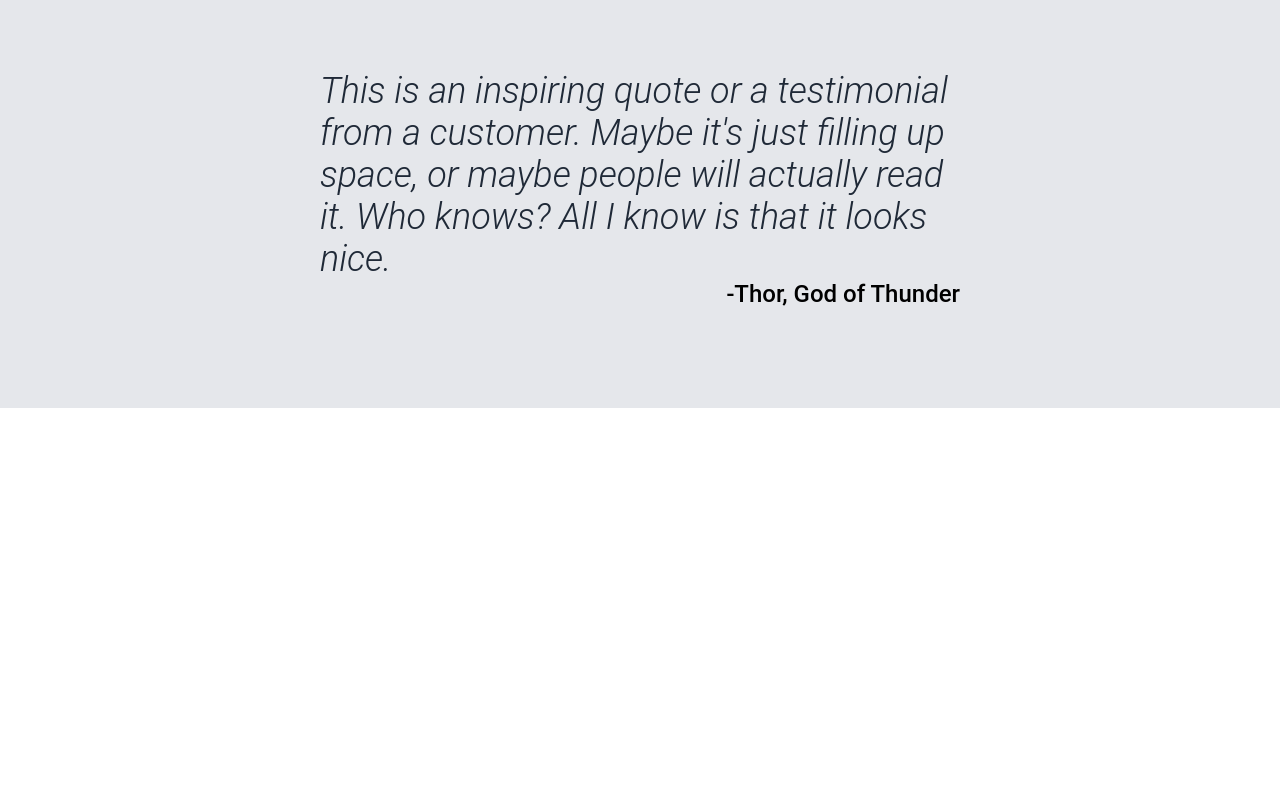
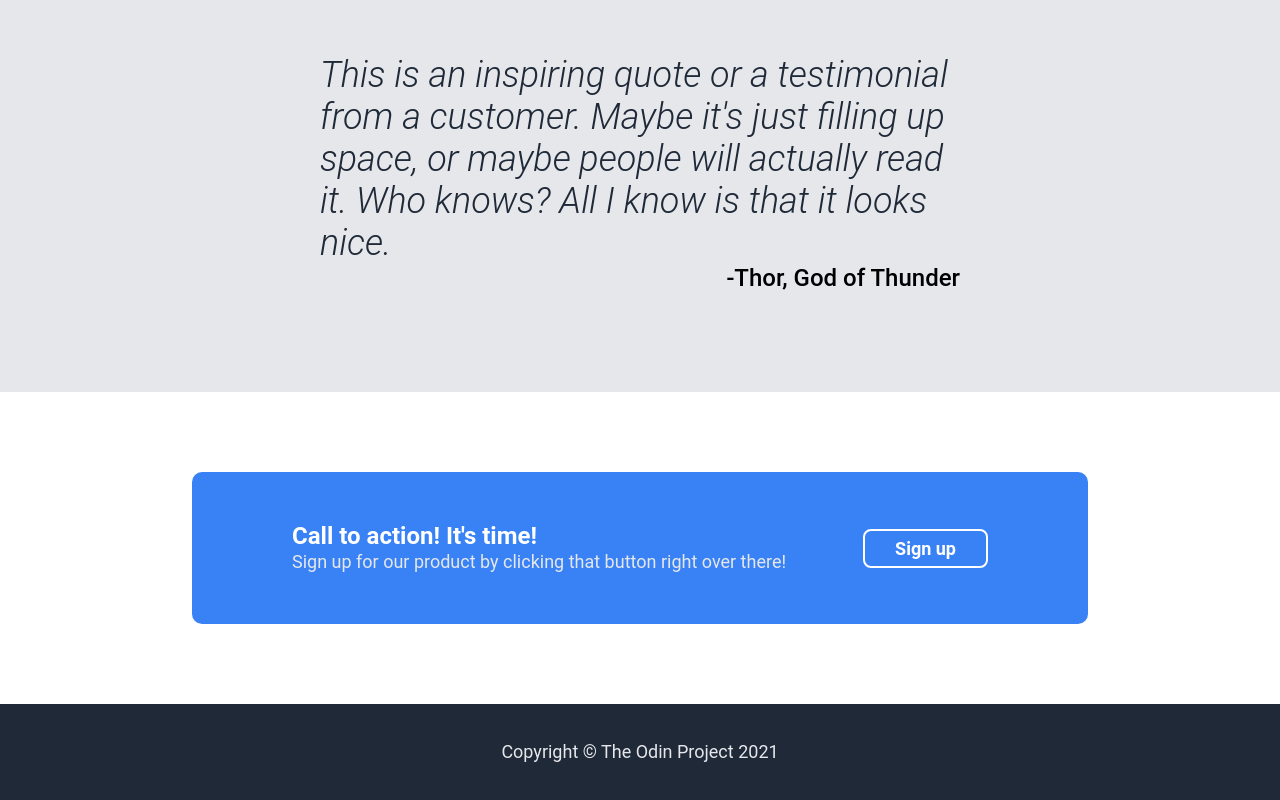
Before and after one commit to emilywhyy/landing-page-2, a plain HTML site: page index.html in a window 1280 px wide. Shown: the part 1061-1861 px from the top of the page. Before the commit the page ends 1469 px from the top, so only its background shows below. Drawn offline with Linux system fonts and the light colour scheme.

Commit message:
Create CTA and footer

```diff
--- a/index.html
+++ b/index.html
@@ -55,7 +55,21 @@
                     <div class="quote-text">This is an inspiring quote or a testimonial from a customer. Maybe it's just filling up space, or maybe people will actually read it. Who knows? All I know is that it looks nice.</div>
                     <div class="quote-attribute">-Thor, God of Thunder</div>
                 </div>
+            </div>
+            <div class="background-white">
+                <div class="CTA-container">
+                    <div class="CTA-text">
+                        <div class="CTA-header-text">Call to action! It's time!</div>
+                        <div class="hero-secondary-text"> Sign up for our product by clicking that button right over there!</div>
+                    </div>
+                    <button><a href="#">Sign up</a></button>
                 </div>
             </div>
+            <div class="background-blue">
+                <footer>
+                <div class="hero-secondary-text"> Copyright © The Odin Project 2021</div>
+                </footer>
+            </div>
+
 
         </body>
--- a/styles.css
+++ b/styles.css
@@ -35,6 +35,12 @@
     font-style: italic;
 }
 
+.CTA-header-text {
+    color: white;
+    font-weight: 700;
+    font-size: 24px;
+}
+
 
 /* BACKGROUNDS */
 
@@ -67,7 +73,6 @@ a {
 
 button {
     border-radius: 8px;
-    border: 2px solid #3882F6;
     padding: 7px 8px;
     font-size: 18px;
     font-weight: 700;
@@ -77,7 +82,7 @@ button a {
     color: white;
 }
 
-/* FIRST BLUE BACKGROUND */
+/* HEADER AND WELCOME */
 
 .header-container,
 .website-intro-container {
@@ -117,12 +122,13 @@ button a {
     width: 120px;
     flex-grow: 0;
     background-color: #3882F6;
+    border: 0px;
     color: white;
 }
 
 .placeholder-image {
     flex: 1.05;
-    background-color: grey;
+    background-color: #6E747C;
     color:#E5E7EB;
     display: flex;
     align-items: center;
@@ -167,6 +173,7 @@ button a {
     text-align: center;
     color: grey;
     font-weight: 400;
+    line-height: 20px;
 }
 
 /* QUOTE SECTION */
@@ -187,3 +194,36 @@ button a {
     font-size: 24px;
     font-weight: 500;
 }
+
+/* CTA SECTION */
+
+.CTA-container {
+    display: flex;
+    justify-content: space-between;
+    align-items: center;
+    box-sizing: border-box;
+    padding: 50px 100px;
+    width: 70%;
+    margin: 80px auto;
+    background-color: #3882F6;
+    border-radius: 10px;
+}
+
+.CTA-text {
+    display: flex;
+    flex-direction: column;
+}
+
+.CTA-container button {
+    border: 2px solid white;
+    background-color: #3882F6;
+    padding: 7px 30px;
+    box-sizing: none;
+}
+
+/* FOOTER */
+
+footer {
+    padding: 36px;
+    text-align: center;
+}
```
